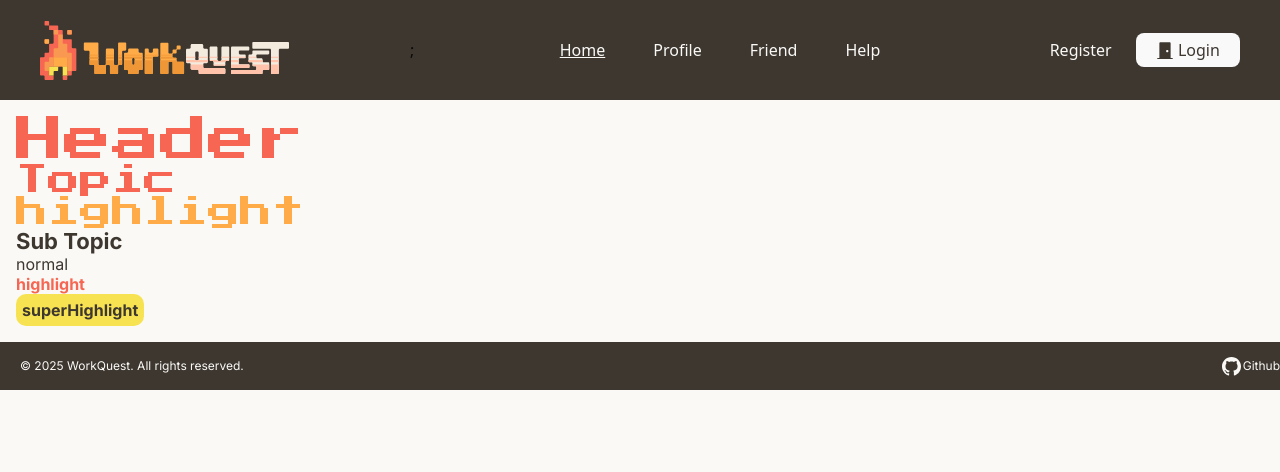
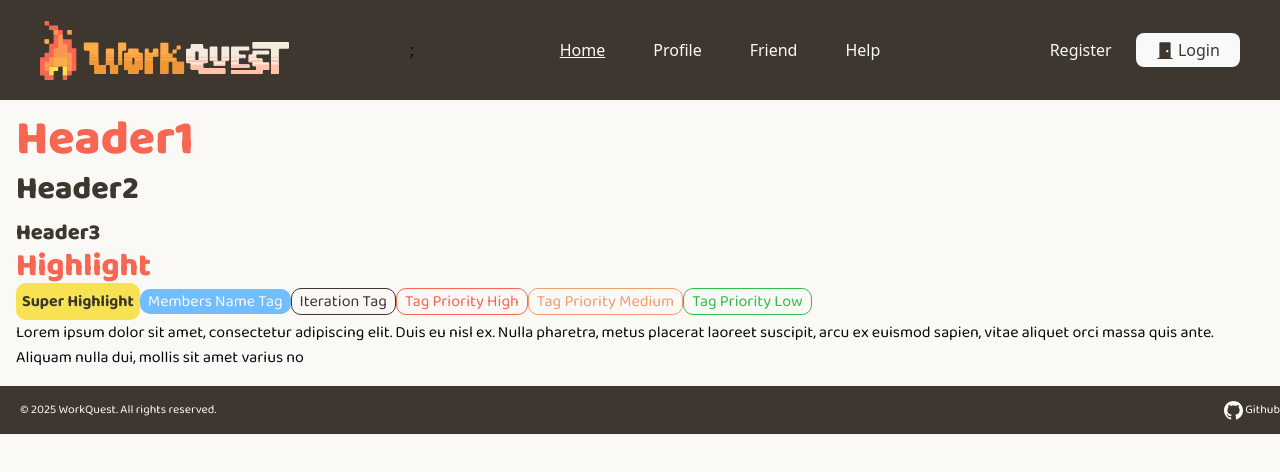
Before and after one commit to Work-Quest/Frontend, a React (Vite) app: page / in a window 1280 px wide. Shown: the top 472 px of the page. Built offline with nearby package versions, Linux system fonts and the light colour scheme.

Commit message:
change ui components setup

```diff
--- a/index.html
+++ b/index.html
@@ -4,8 +4,7 @@
   <head>
     <link rel="preconnect" href="https://fonts.googleapis.com">
     <link rel="preconnect" href="https://fonts.gstatic.com" crossorigin>
-    <link href="https://fonts.googleapis.com/css2?family=Press+Start+2P&display=swap" rel="stylesheet">
-    <link href="https://fonts.googleapis.com/css2?family=Inter:ital,opsz,wght@0,14..32,100..900;1,14..32,100..900&display=swap" rel="stylesheet">
+    <link href="https://fonts.googleapis.com/css2?family=Baloo+2:wght@400..800&display=swap" rel="stylesheet">
     <meta charset="UTF-8" />
     <link rel="icon" type="image/svg+xml" href="/vite.svg" />
     <meta name="viewport" content="width=device-width, initial-scale=1.0" />
--- a/package.json
+++ b/package.json
@@ -19,6 +19,7 @@
     "class-variance-authority": "^0.7.1",
     "clsx": "^2.1.1",
     "lucide-react": "^0.487.0",
+    "package": "^1.0.1",
     "react": "^19.0.0",
     "react-dom": "^19.0.0",
     "react-icons": "^5.5.0",
--- a/src/components/Footer.tsx
+++ b/src/components/Footer.tsx
@@ -1,7 +1,9 @@
 export default function Footer(){
     return (
         <div className="flex overflow-hidden bg-darkBrown w-screen h-[3rem] items-center justify-between">
-            <p className="!text-offWhite px-[1.25rem] !text-xs">© 2025 WorkQuest. All rights reserved.</p>
+            <p className="!text-offWhite px-[1.25rem] !text-xs">
+            © {new Date().getFullYear()} WorkQuest. All rights reserved.
+            </p>
             <div className="flex items-center gap-0.5">
                 <svg xmlns="http://www.w3.org/2000/svg" width="19" height="19" viewBox="0 0 19 19" fill="none">
                 <g clip-path="url(#clip0_1_1039)">
--- a/src/index.css
+++ b/src/index.css
@@ -10,14 +10,15 @@
   --color-lightBrown: #948B81;
   --color-red: #F76652;
   --color-orange:#EF9E6C;
-  --color-lightOrange: #FFAC48;
+  --color-lightOrange: #FFBB68;
   --color-yellow: #F7E352;
   --color-cream: #F4EBDF;
   --color-lightPeach: #FFC3AB;
   --color-veryLightBrown: #D7CEC5;
   --color-blue: #70BEFF;
   --color-darkBlue: #1759BD;
-  --color-green: #12B02F;
+  --color-darkBlue2: #2F3E65;
+  --color-green: #2EBF49;
 }
 
 :root {
@@ -75,59 +76,55 @@ body {
 }
 
 h1 {
-  color: var(--red, #F76652);
-  font-family: "Press Start 2P";
+  color: var(--color-red);
+  font-family: "Baloo 2";
   font-size: 3rem;
   font-style: normal;
-  font-weight: 400;
+  font-weight: 800;
   line-height: normal;
   text-transform: capitalize;
+  line-height: 1;
+  margin: 0;
+  padding: 0;
 }
 
 h2 {
-  color: var(--red, #F76652);
-  font-family: "Press Start 2P";
+  color: var(--color-darkBrown);
+  font-family: "Baloo 2";
   font-size: 2rem;
   font-style: normal;
-  font-weight: 400;
+  font-weight: 800;
   line-height: normal;
 }
 
 h3 {
-  color: var(--darkBrown, #3D3730);
-  font-family: Inter;
+  color: var(--color-darkBrown);
+  font-family: "Baloo 2";
   font-size: 1.375rem;
   font-style: normal;
-  font-weight: 700;
+  font-weight: 800;
   line-height: normal;
 }
 
 p {
-  color: var(--darkBrown, #3D3730);
+  color: var(--darkBrown);
   /* normal */
-  font-family: Inter;
+  font-family: "Baloo 2";
   font-size: 1rem;
   font-style: normal;
   font-weight: 400;
   line-height: normal;
 }
 
-.highlightTopic {
-  color: var(--lightOrange, #FFAC48);
-  font-family: "Press Start 2P";
+.highlightText {
+  color: var(--color-red);
+  font-family: "Baloo 2";
   font-size: 2rem;
   font-style: normal;
-  font-weight: 400;
-  line-height: normal;
-}
-
-.highlight {
-  color: var(--red, #F76652);
-  font-family: Inter;
-  font-size: 1rem;
-  font-style: normal;
-  font-weight: 700;
-  line-height: normal;
+  font-weight: 800;
+  line-height: 1;
+  margin: 0;
+  padding: 0;
 }
 
 .superHighlight {
@@ -139,11 +136,65 @@ p {
   gap: 0.375rem;
   background: var(--yellow, #F7E352);
   color: var(--darkBrown, #3D3730);
-  font-family: Inter;
+  font-family: "Baloo 2";
   font-size: 1rem;
   font-style: normal;
   font-weight: 700;
   line-height: normal;
+}
+
+.tag {
+  background: var(--yellow, #F7E352);
+  color: var(--darkBrown, #3D3730);
+  font-family: "Baloo 2";
+  font-size: 1rem;
+  font-style: normal;
+  font-weight: 700;
+  line-height: normal;
+}
+
+/* --- Tag Types --- */
+.tag-name,
+.tag-iteration,
+.tag-priority {
+  border-radius: 0.625rem;
+  display: inline-block;
+  padding: 0rem 0.5rem;
+  justify-content: center;
+  align-items: center;
+}
+
+.tag-name {
+  background-color: var(--color-blue);
+  color: var(--color-offWhite);
+}
+
+.tag-iteration {
+  background-color: var(--color-offWhite);
+  color: var(--color-darkBrown);
+  border: 1px solid var(--color-darkBrown);
+}
+
+.tag-priority {
+  background-color: var(--color-offWhite);
+  color: var(--color-darkBrown);
+  border: 1px solid;
+}
+
+/* --- Tag Priorities --- */
+.tag-priority-low {
+  color: var(--color-green);
+  border-color: var(--color-green);
+}
+
+.tag-priority-medium {
+  color: var(--color-orange);
+  border-color: var(--color-orange);
+}
+
+.tag-priority-high {
+  color: var(--color-red);
+  border-color: var(--color-red);
 }
 
 button {
--- a/src/main.tsx
+++ b/src/main.tsx
@@ -6,6 +6,7 @@ import {
   RouterProvider,
 } from "react-router-dom";
 import Home from './pages/Home.tsx';
+import Project from './pages/Project.tsx';
 
 import MainLayout from './layouts/MainLayout.tsx'
 
@@ -15,6 +16,7 @@ const router = createBrowserRouter([
     element: <MainLayout />,
     children: [
       { index: true, element: <Home /> },
+      { path: "project", element: <Project /> },
       // { path: "about", element: <About /> }, sub route
     ]
   }
--- a/src/pages/Home.tsx
+++ b/src/pages/Home.tsx
@@ -4,13 +4,19 @@ function Home() {
 
   return (
    <div>
-    <h1>Header</h1>
-    <h2>Topic</h2>
-    <h2 className="highlightTopic"> highlight</h2>
-    <h3>Sub Topic</h3>
-    <p>normal</p>
-    <p className="highlight">highlight</p>
-    <p className="superHighlight">superHighlight</p>
+      <h1 className="text-2xl font-bold">Header1</h1>
+      <h2 className="text-xl font-bold">Header2</h2>
+      <h3 className="text-lg font-bold">Header3</h3>
+      <p className="highlightText">Highlight</p>
+      <p className="superHighlight">Super Highlight</p>
+      <p className="tag-name">Members Name Tag</p>
+      <p className="tag-iteration">Iteration Tag</p>
+      <p className="tag-priority tag-priority-high">Tag Priority High</p>
+      <p className="tag-priority tag-priority-medium">Tag Priority Medium</p>
+      <p className="tag-priority tag-priority-low">Tag Priority Low</p>
+      <p className="text-muted-foreground">
+        Lorem ipsum dolor sit amet, consectetur adipiscing elit. Duis eu nisl ex. Nulla pharetra, metus placerat laoreet suscipit, arcu ex euismod sapien, vitae aliquet orci massa quis ante. Aliquam nulla dui, mollis sit amet varius no
+      </p>
     </div>
   )
 }
--- /dev/null
+++ b/src/pages/Project.tsx
@@ -0,0 +1,9 @@
+import ProjectDetailCard from "@/sections/project/ProjectDetailCard";
+
+export default function Project() {
+  return (
+    <div className="p-4">
+
+    </div>
+  );
+}
--- /dev/null
+++ b/src/sections/project/ProjectDetailCard.tsx
@@ -0,0 +1,9 @@
+const ProjectDetailCard = () => {
+  return (
+    <div>
+
+    </div>
+  );
+};
+
+export default ProjectDetailCard;
```
Also changed, not shown: 1 other file (tests, documents, lock files or other folders).
